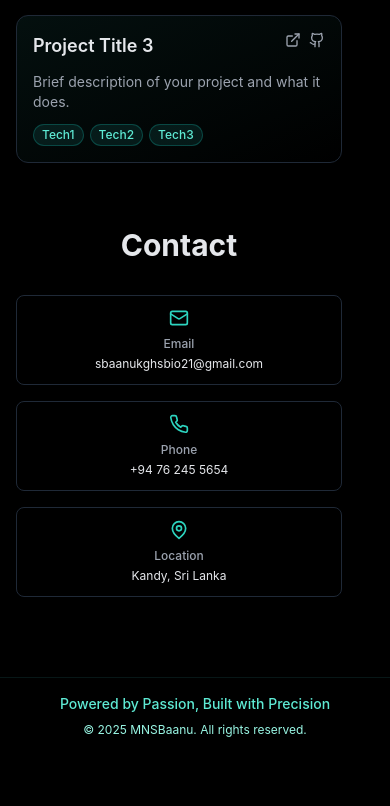
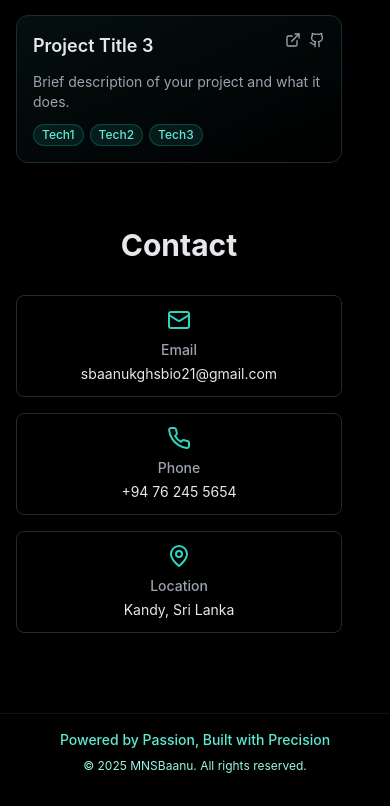
Before and after one commit to MNSBaanu/MyPortfolio, a React (Vite) app: page / in a window 390 px wide. Shown: the part 3682-4488 px from the top of the page. Before the commit the page ends 4452 px from the top, so only its background shows below. Built offline with nearby package versions, Linux system fonts and the light colour scheme.

Commit message:
Font Size

```diff
--- a/src/components/Contact.tsx
+++ b/src/components/Contact.tsx
@@ -62,11 +62,11 @@ export default function Contact() {
                     detail.clickable ? 'hover:border-teal-600 cursor-pointer' : 'cursor-default'
                   }`}
                 >
-                  <detail.icon className={`w-5 h-5 sm:w-6 sm:h-6 md:w-7 md:h-7 mx-auto mb-2 sm:mb-3 text-teal-400 transition-transform duration-300 ${
+                  <detail.icon className={`w-6 h-6 sm:w-7 sm:h-7 md:w-8 md:h-8 mx-auto mb-2 sm:mb-3 text-teal-400 transition-transform duration-300 ${
                     detail.clickable ? 'group-hover:scale-110' : ''
                   }`} />
-                  <h3 className="text-xs font-medium text-gray-400 mb-1">{detail.label}</h3>
-                  <p className="text-xs sm:text-sm text-gray-200 break-words">{detail.value}</p>
+                  <h3 className="text-sm sm:text-base font-medium text-gray-400 mb-1 sm:mb-2">{detail.label}</h3>
+                  <p className="text-sm sm:text-base md:text-lg text-gray-200 break-words">{detail.value}</p>
                 </Component>
               )
             })}
--- a/src/components/Header.tsx
+++ b/src/components/Header.tsx
@@ -1,11 +1,13 @@
 import { useState, useEffect } from 'react'
 import { motion } from 'framer-motion'
-import { Menu, X } from 'lucide-react'
+import { Menu, X, Sun, Moon } from 'lucide-react'
+import { useTheme } from '../context/ThemeContext'
 import { personalInfo } from '../data/portfolio'
 
 const Header = () => {
   const [isScrolled, setIsScrolled] = useState(false)
   const [isMobileMenuOpen, setIsMobileMenuOpen] = useState(false)
+  const { theme, toggleTheme } = useTheme()
 
   useEffect(() => {
     const handleScroll = () => {
```
